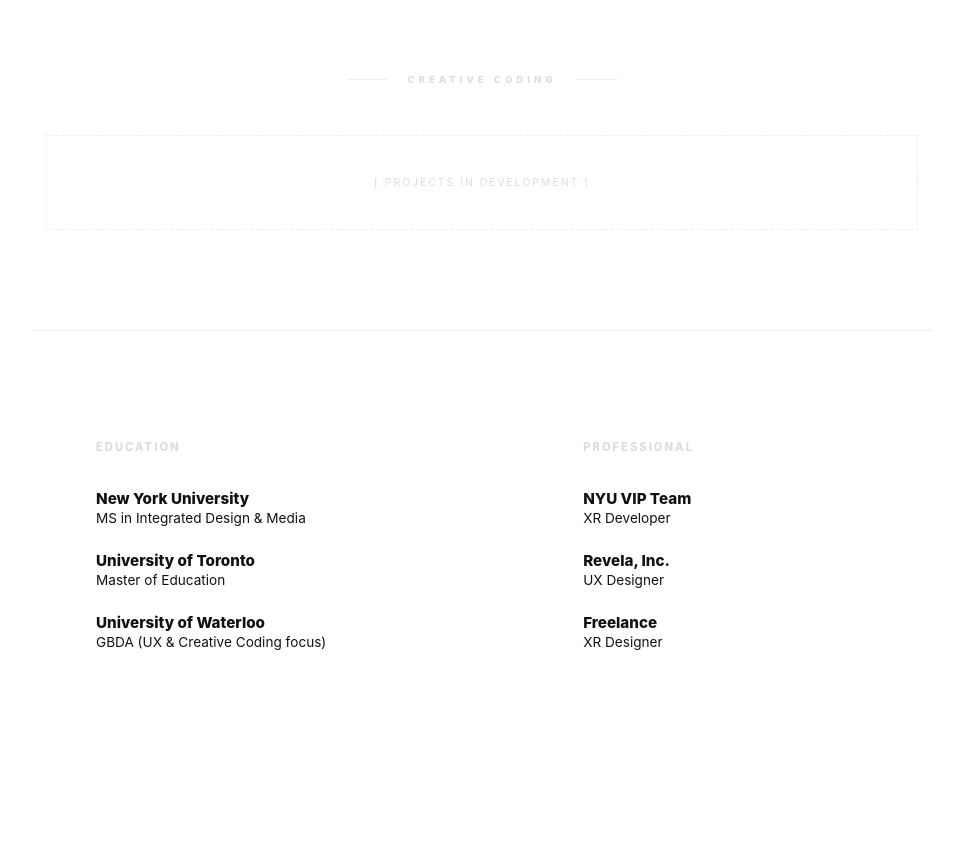
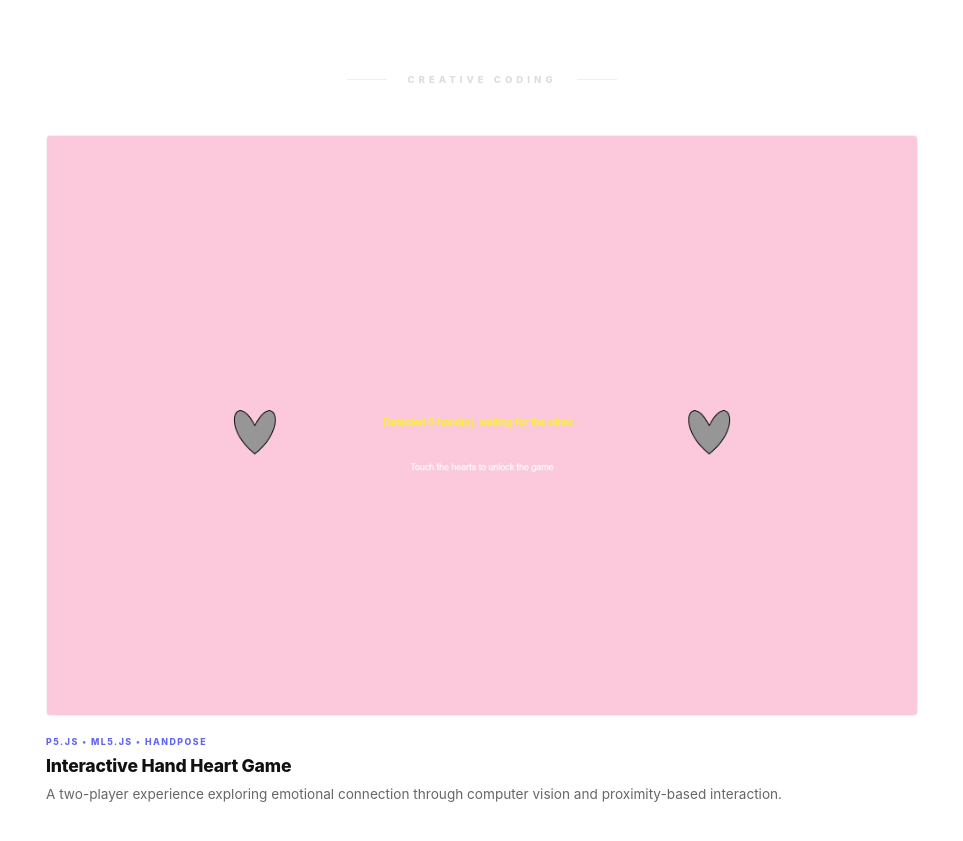
Before and after one commit to yh2426/Portfolio, a plain HTML site: page index.html in a window 1280 px wide. Shown: the part 1920-2761 px from the top of the page, without its empty margins (158-1121 px from the left). Before the commit the page ends 2695 px from the top, so only its background shows below. Drawn offline with Linux system fonts and the light colour scheme.

Commit message:
Update index.html

```diff
--- a/index.html
+++ b/index.html
@@ -49,11 +49,10 @@
         }
         header p { font-size: 1rem; color: var(--sub); line-height: 1.6; max-width: 550px; }
 
-        /* --- 修正后的居中分类标签 --- */
         .category-label {
             display: flex;
             align-items: center;
-            justify-content: center; /* 居中 */
+            justify-content: center;
             gap: 20px;
             font-size: 0.6rem;
             text-transform: uppercase;
@@ -62,10 +61,9 @@
             margin: 100px 0 50px;
             font-weight: 800;
         }
-        /* 左右的小线条增加高级感 */
         .category-label::before, .category-label::after {
             content: "";
-            flex: 0 1 40px; /* 线条长度 */
+            flex: 0 1 40px;
             height: 1px;
             background-color: #eee;
         }
@@ -156,9 +154,14 @@
 
     <div class="category-label">Creative Coding</div>
     <section class="work-grid">
-        <div style="grid-column: 1/-1; text-align: center; font-size: 0.65rem; color: #ddd; padding: 40px; border: 1px dashed #eee; letter-spacing: 2px;">
-            [ PROJECTS IN DEVELOPMENT ]
-        </div>
+        <a href="handcoding.html" class="card">
+            <div class="img-wrap">
+                <img src="hand4.png" alt="Hand Heart Game">
+            </div>
+            <span class="tag">p5.js • ml5.js • HandPose</span>
+            <h3>Interactive Hand Heart Game</h3>
+            <p class="project-note">A two-player experience exploring emotional connection through computer vision and proximity-based interaction.</p>
+        </a>
     </section>
 
     <section class="info-section">
```
